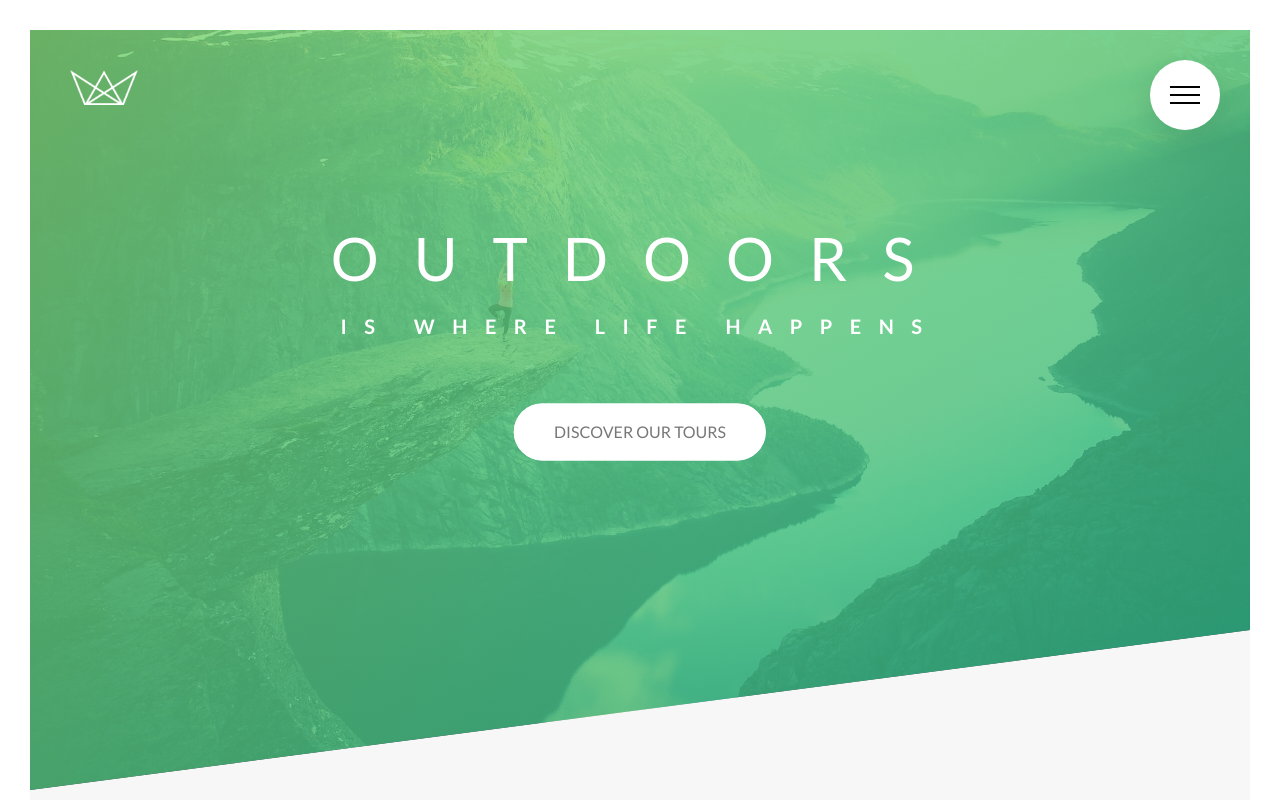
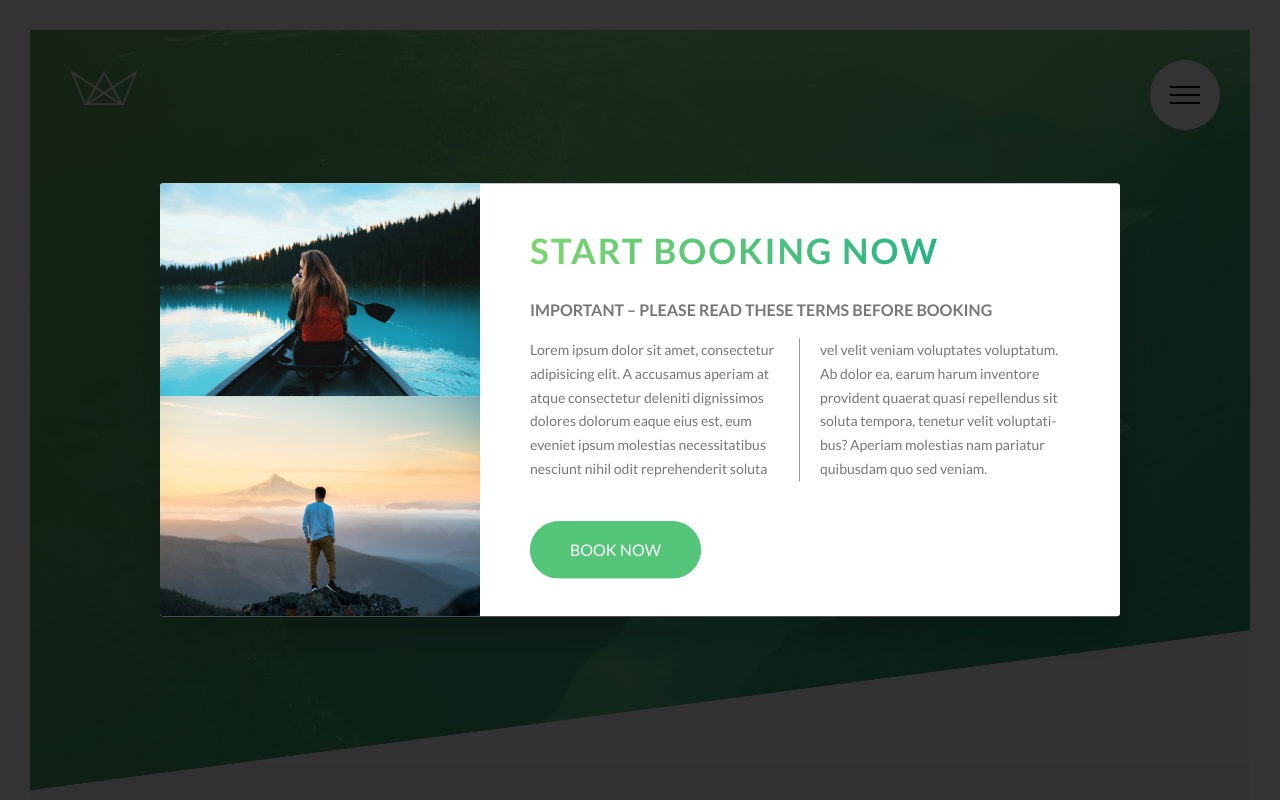
Before and after one commit to DavidGasparyan/css-practice-udemy, a website: page index.html in a window 1280 px wide. Shown: the top 800 px of the page. Drawn offline with Linux system fonts and the light colour scheme.

Commit message:
created popup

```diff
--- a/index.html
+++ b/index.html
@@ -278,6 +278,26 @@
     </div>
   </section>
 </main>
+<div class="popup">
+  <div class="popup__content">
+    <div class="popup__left">
+      <img src="img/nat-8.jpg" alt="Tour photo" class="popup__img">
+      <img src="img/nat-9.jpg" alt="Tour photo" class="popup__img">
+    </div>
+    <div class="popup__right">
+      <h2 class="heading-secondary u-mb-small">Start booking now</h2>
+      <h3 class="heading-tertiary u-mb-small">Important &ndash; Please read these terms before booking</h3>
+      <p class="popup__text">Lorem ipsum dolor sit amet, consectetur adipisicing elit.
+        A accusamus aperiam at atque consectetur deleniti dignissimos dolores dolorum
+        eaque eius est, eum eveniet ipsum molestias necessitatibus nesciunt nihil odit
+        reprehenderit soluta vel velit veniam voluptates voluptatum. Ab dolor ea, earum harum
+        inventore provident quaerat quasi repellendus sit soluta tempora, tenetur velit
+        voluptatibus? Aperiam molestias nam pariatur quibusdam quo sed veniam.
+      </p>
+      <a href="#" class="btn btn--green">Book now</a>
+    </div>
+  </div>
+</div>
 <footer class="footer">
   <div class="footer__logo-box">
     <img src="img/logo-green-2x.png" alt="Full logo" class="footer__logo">
--- a/sass/components/_popup.scss
+++ b/sass/components/_popup.scss
@@ -0,0 +1,54 @@
+.popup {
+  position: fixed;
+  width: 100%;
+  height: 100vh;
+  top: 0;
+  left: 0;
+  background-color: rgba($color-black, .8);
+  z-index: 999;
+
+  &__content {
+    display: table;
+    position: absolute;
+    top: 50%;
+    left: 50%;
+    transform: translate(-50%, -50%);
+    width: 75%;
+    background-color: $color-white;
+    box-shadow: 0 2rem 4rem rgba($color-black, .2);
+    border-radius: 3px;
+    overflow: hidden;
+  }
+
+  &__left,
+  &__right {
+    display: table-cell;
+    vertical-align: middle;
+  }
+
+  &__left {
+    width: 33.33333333%;
+  }
+
+  &__right {
+    width: 66.66666666%;
+    padding: 3rem 5rem;
+  }
+
+  &__img {
+    display: block;
+    width: 100%;
+  }
+
+  &__text {
+    font-size: 1.4rem;
+    margin-bottom: 4rem;
+    column-count: 2;
+    column-gap: 4rem;
+    column-rule: 1px solid $color-grey-dark-2;
+    -webkit-hyphens: auto;
+    -ms-hyphens: auto;
+    -moz-hyphens: auto;
+    hyphens: auto;
+  }
+}
--- a/sass/main.scss
+++ b/sass/main.scss
@@ -20,7 +20,8 @@
   "components/card",
   "components/story",
   "components/bg-video",
-  "components/feature-box";
+  "components/feature-box",
+  "components/popup";
 
 // Page specific stuff
 @import
```
Also changed, not shown: package.json (+6 -1 lines), 1 other file.
